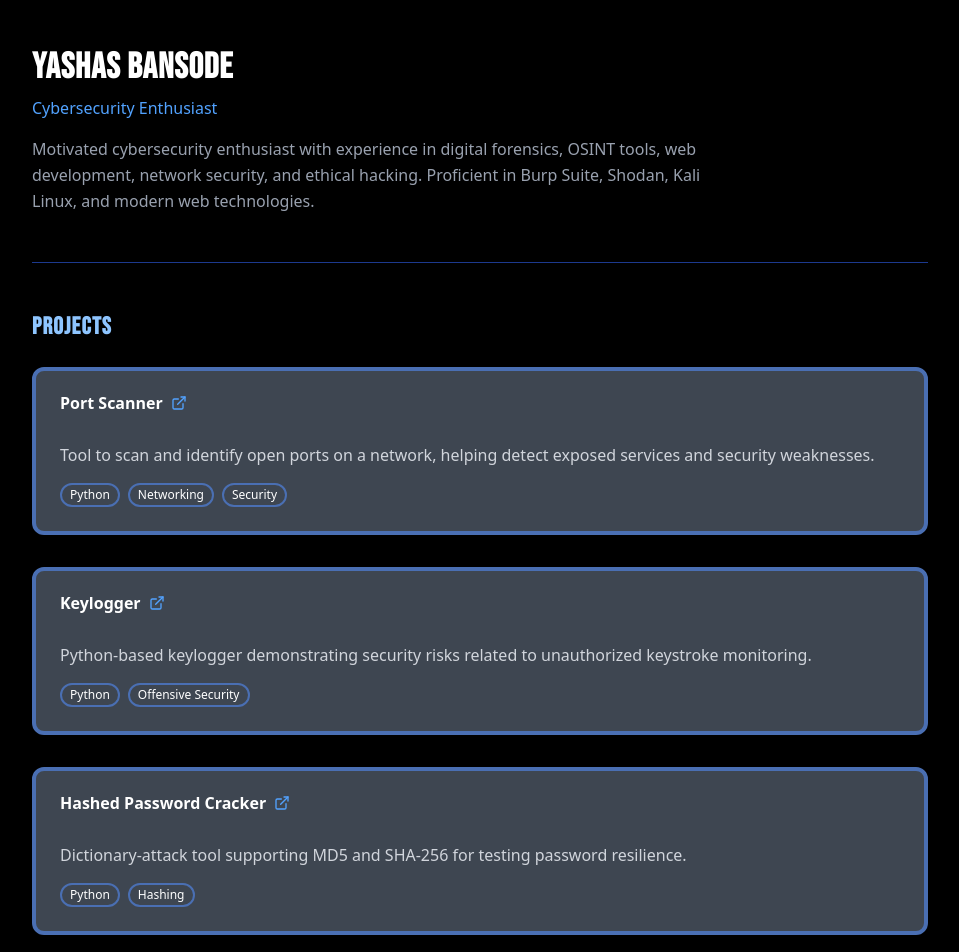
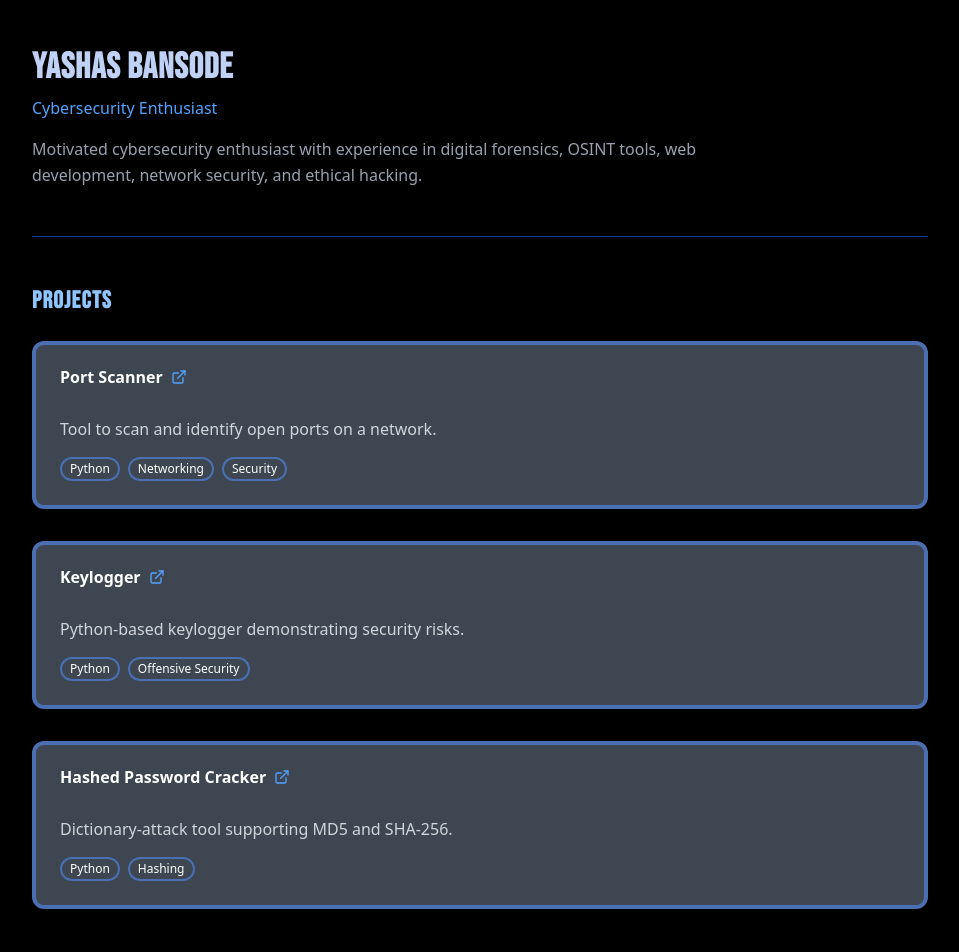
Before and after one commit to yashas0510/portfolio, a React (Vite) app in the folder portfolio/: page / in a window 1280 px wide. Shown: the top 952 px of the page, without its empty margins (160-1119 px from the left). Built offline with nearby package versions, Linux system fonts and the light colour scheme.

Commit message:
Fixed TS types + CTF styling

```diff
--- a/portfolio/src/App.tsx
+++ b/portfolio/src/App.tsx
@@ -1,7 +1,20 @@
 import { Card, CardContent, CardHeader, CardTitle } from "@/components/ui/card"
 import { Badge } from "@/components/ui/badge"
 import { Separator } from "@/components/ui/separator"
-import { Mail, Github, Linkedin, Phone, ExternalLink, MapPin } from "lucide-react"
+import { Mail, Github, Linkedin, ExternalLink, MapPin } from "lucide-react"
+
+type ProjectProps = {
+  title: string
+  link: string
+  description: string
+  tags: string[]
+}
+
+type ContactProps = {
+  icon: React.ReactNode
+  href: string
+  text: string
+}
 
 export default function App() {
   return (
@@ -9,16 +22,17 @@ export default function App() {
 
       {/* Header */}
       <section className="max-w-4xl mx-auto">
-        <h1 className="text-4xl font-bold tracking-wide text-white uppercase">
+        <h1 className="text-4xl font-bold tracking-wide uppercase">
           Yashas Bansode
         </h1>
+
         <p className="mt-2 text-blue-400 font-medium">
           Cybersecurity Enthusiast
         </p>
+
         <p className="mt-4 max-w-2xl text-gray-400 leading-relaxed">
           Motivated cybersecurity enthusiast with experience in digital forensics,
           OSINT tools, web development, network security, and ethical hacking.
-          Proficient in Burp Suite, Shodan, Kali Linux, and modern web technologies.
         </p>
       </section>
 
@@ -34,19 +48,21 @@ export default function App() {
           <Project
             title="Port Scanner"
             link="https://github.com/yashas0510/Port-Scanner"
-            description="Tool to scan and identify open ports on a network, helping detect exposed services and security weaknesses."
+            description="Tool to scan and identify open ports on a network."
             tags={["Python", "Networking", "Security"]}
           />
+
           <Project
             title="Keylogger"
             link="https://github.com/yashas0510/keylogger"
-            description="Python-based keylogger demonstrating security risks related to unauthorized keystroke monitoring."
+            description="Python-based keylogger demonstrating security risks."
             tags={["Python", "Offensive Security"]}
           />
+
           <Project
             title="Hashed Password Cracker"
             link="https://github.com/yashas0510/Hashed-Password-Cracker"
-            description="Dictionary-attack tool supporting MD5 and SHA-256 for testing password resilience."
+            description="Dictionary-attack tool supporting MD5 and SHA-256."
             tags={["Python", "Hashing"]}
           />
         </div>
@@ -61,9 +77,23 @@ export default function App() {
         </h2>
 
         <div className="grid sm:grid-cols-2 gap-4">
-          <ContactItem icon={<Mail />} href="mailto:yashas.bansode2003@gmail.com" text="Email" />
-          <ContactItem icon={<Github />} href="https://github.com/yashas0510" text="GitHub" />
-          <ContactItem icon={<Linkedin />} href="https://linkedin.com" text="LinkedIn" />
+          <ContactItem
+            icon={<Mail />}
+            href="mailto:yashas.bansode2003@gmail.com"
+            text="Email"
+          />
+
+          <ContactItem
+            icon={<Github />}
+            href="https://github.com/yashas0510"
+            text="GitHub"
+          />
+
+          <ContactItem
+            icon={<Linkedin />}
+            href="https://linkedin.com"
+            text="LinkedIn"
+          />
         </div>
       </section>
 
@@ -75,9 +105,9 @@ export default function App() {
   )
 }
 
-/* ------------------ COMPONENTS ------------------ */
+/* ---------------- COMPONENTS ---------------- */
 
-function Project({ title, link, description, tags }: any) {
+function Project({ title, link, description, tags }: ProjectProps) {
   return (
     <Card
       className="
@@ -94,6 +124,7 @@ function Project({ title, link, description, tags }: any) {
           <a
             href={link}
             target="_blank"
+            rel="noopener noreferrer"
             className="text-white flex items-center gap-2"
           >
             {title}
@@ -106,14 +137,10 @@ function Project({ title, link, description, tags }: any) {
         <p className="text-gray-300 mb-4">{description}</p>
 
         <div className="flex flex-wrap gap-2">
-          {tags.map((t: string) => (
+          {tags.map((t) => (
             <Badge
               key={t}
-              className="
-                border-2 border-[#4a6fb3]
-                text-white
-                bg-transparent
-              "
+              className="border-2 border-[#4a6fb3] text-white bg-transparent"
             >
               {t}
             </Badge>
@@ -124,11 +151,12 @@ function Project({ title, link, description, tags }: any) {
   )
 }
 
-function ContactItem({ icon, href, text }: any) {
+function ContactItem({ icon, href, text }: ContactProps) {
   return (
     <a
       href={href}
       target="_blank"
+      rel="noopener noreferrer"
       className="
         flex items-center gap-3
         border-4 border-[#4a6fb3]
```
